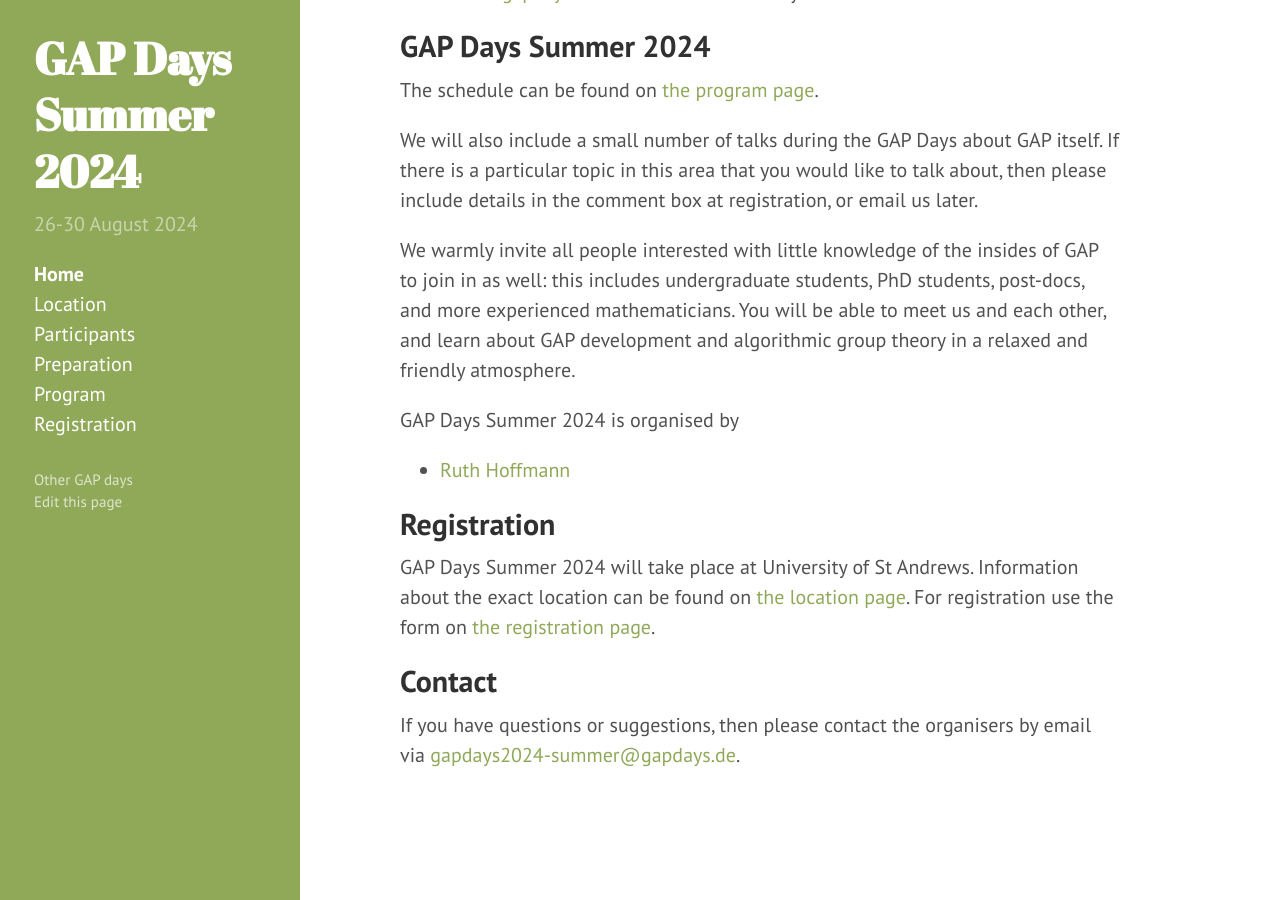
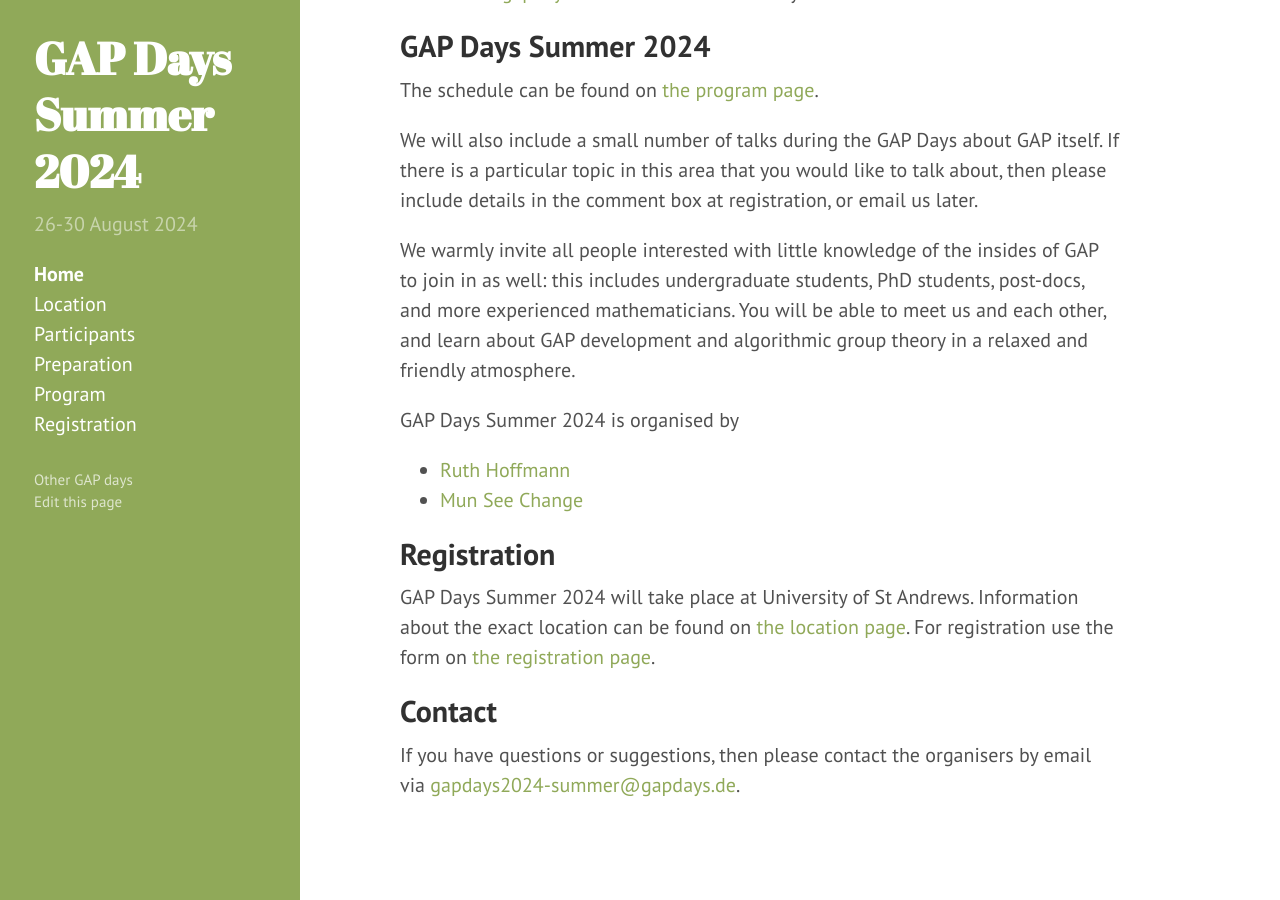
Before and after one commit to gapdays/gapdays2024-summer, a Jekyll site: the page built from index.md, in a window 1280 px wide and 900 px high, scrolled down 682 px. Built offline with Jekyll 4.4.1, drawn with Linux system fonts in a browser that asks for light colours.

Commit message:
added mun see

```diff
--- a/index.md
+++ b/index.md
@@ -48,6 +48,7 @@
 {{site.title}} is organised by
 
 * [Ruth Hoffmann](https://www.st-andrews.ac.uk/computer-science/people/rh347/)
+* [Mun See Change](https://www.st-andrews.ac.uk/computer-science/people/msc2/)
 
 
 ## Registration
```
